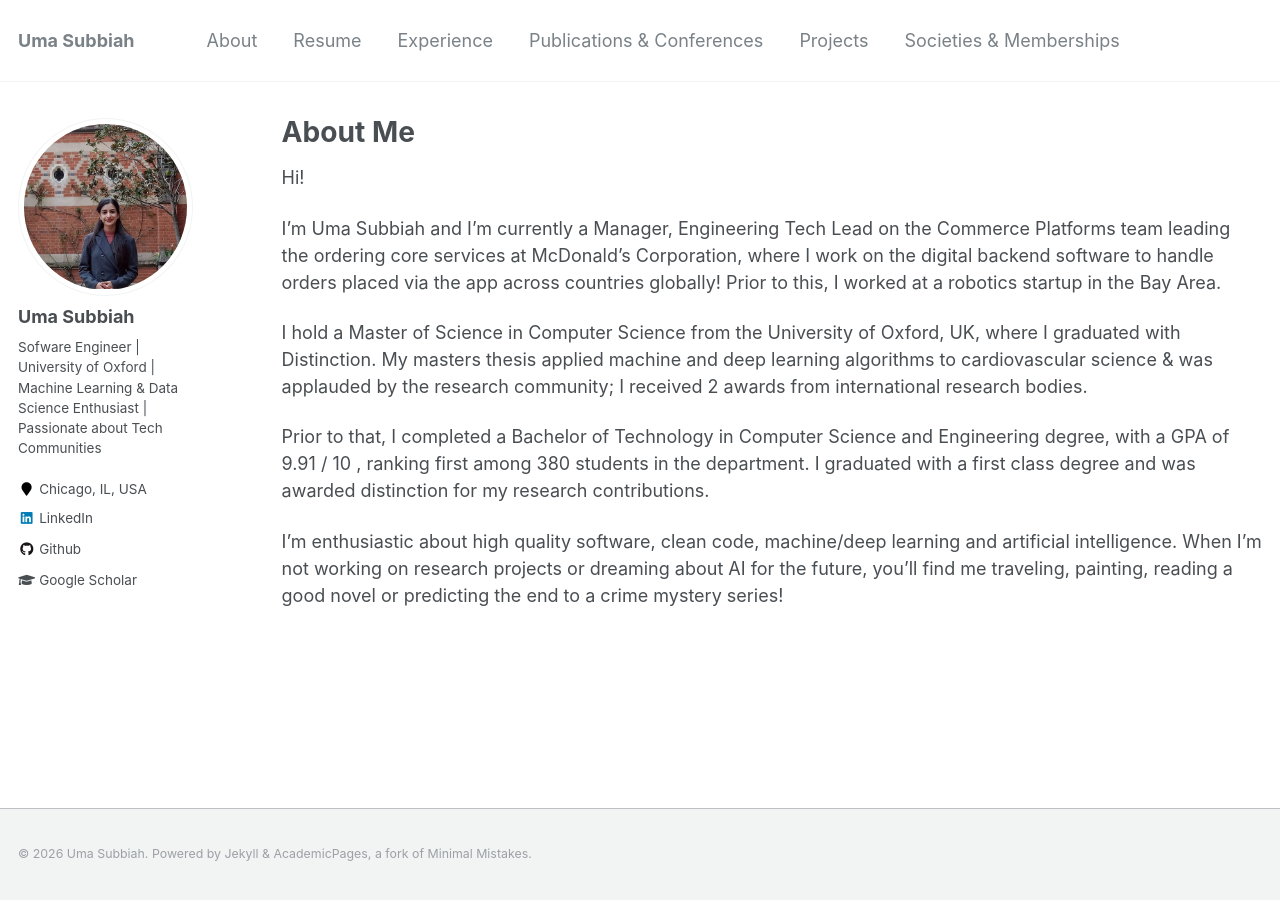
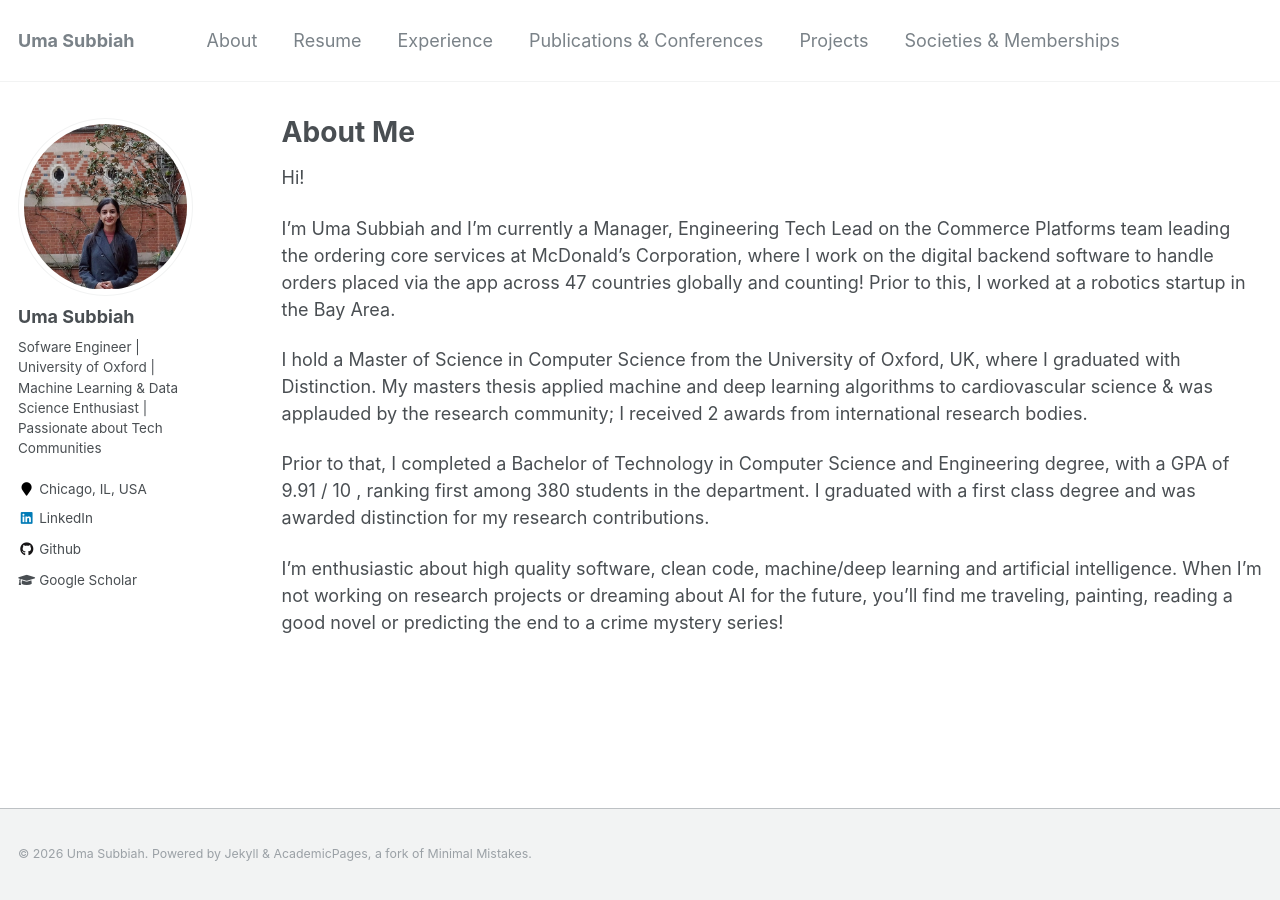
Before and after one commit to uma-subbiah/uma-subbiah.github.io, a Jekyll site: the page built from _pages/about.md, in a window 1280 px wide. Built offline with Jekyll 4.4.1, drawn with Linux system fonts in a browser that asks for light colours.

Commit message:
add number

```diff
--- a/_pages/about.md
+++ b/_pages/about.md
@@ -11,7 +11,7 @@ redirect_from:
 
 Hi!
 
-I'm Uma Subbiah and I'm currently a Manager, Engineering Tech Lead on the Commerce Platforms team leading the ordering core services at McDonald's Corporation, where I work on the digital backend software to handle orders placed via the app across countries globally! Prior to this, I worked at a robotics startup in the Bay Area.
+I'm Uma Subbiah and I'm currently a Manager, Engineering Tech Lead on the Commerce Platforms team leading the ordering core services at McDonald's Corporation, where I work on the digital backend software to handle orders placed via the app across 47 countries globally and counting! Prior to this, I worked at a robotics startup in the Bay Area.
 
 I hold a Master of Science in Computer Science from the University of Oxford, UK, where I graduated with Distinction. My masters thesis applied machine and deep learning algorithms to cardiovascular science & was applauded by the research community; I received 2 awards from international research bodies.
 
```
